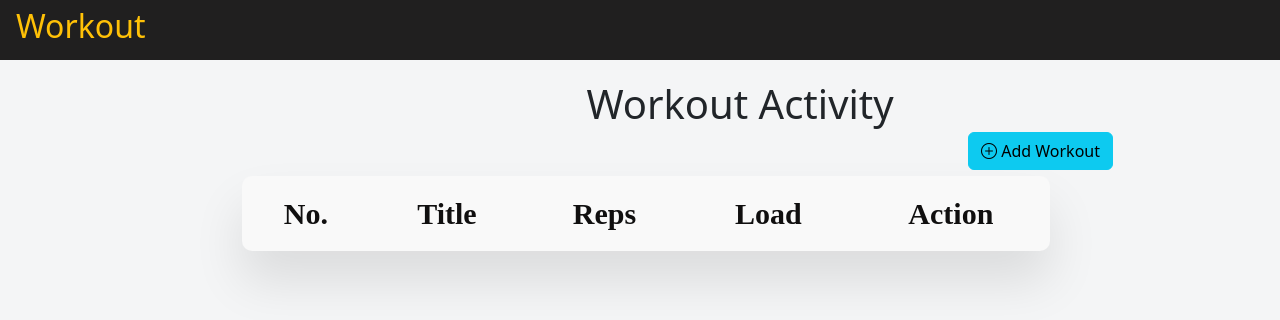
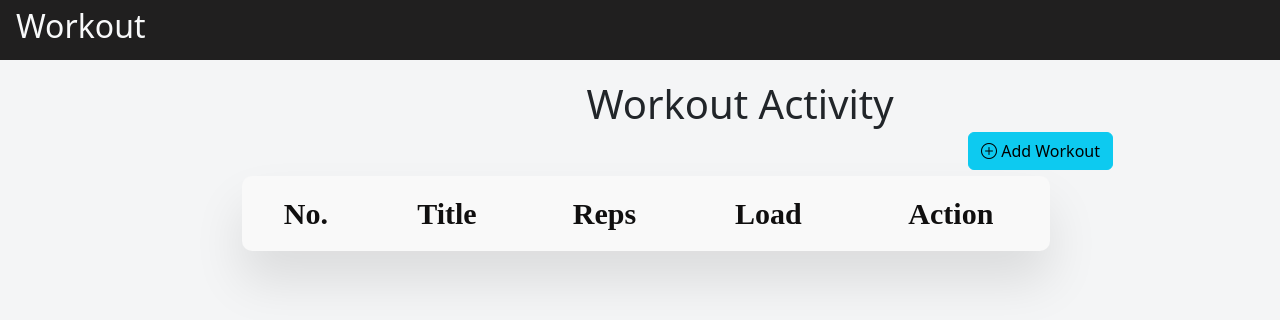
Before and after one commit to kylamariecabungcal/Web-System-Laboratory, a plain HTML site: page front/index.html in a window 1280 px wide. Drawn offline with nearby package versions, Linux system fonts and the light colour scheme; some packages are replaced by stand-ins of ours; no server answers; a script that the page names is missing.

Commit message:
activity4.1

```diff
--- a/front/index.html
+++ b/front/index.html
@@ -10,7 +10,7 @@
     <title>Workout</title>
 </head>
 <body>
-    <header class="text-warning d-flex align-items-center p-2">
+    <header class="text-light d-flex align-items-center p-2">
         <h2 class="head ms-2">Workout</h2>
     </header>
 
@@ -18,9 +18,9 @@
 
     <main class="main-content">
         <h1 class="mb-5 d-flex justify-content-center">Workout Activity</h1>
-        <div class="add-bread mb-3   ">
+        <div class="add-bread mb-3  ">
             <button class="btn btn-info" data-bs-toggle="modal" data-bs-target="#addWorkoutModal">
-                <i class="bi bi-plus-circle"></i> Add Workout
+                <i class="bi bi-plus-circle "></i> Add Workout
             </button>
         </div>
         <div class="container d-flex justify-content-center ">
```
Also changed, not shown: front/style.css (+0 -9 lines).
